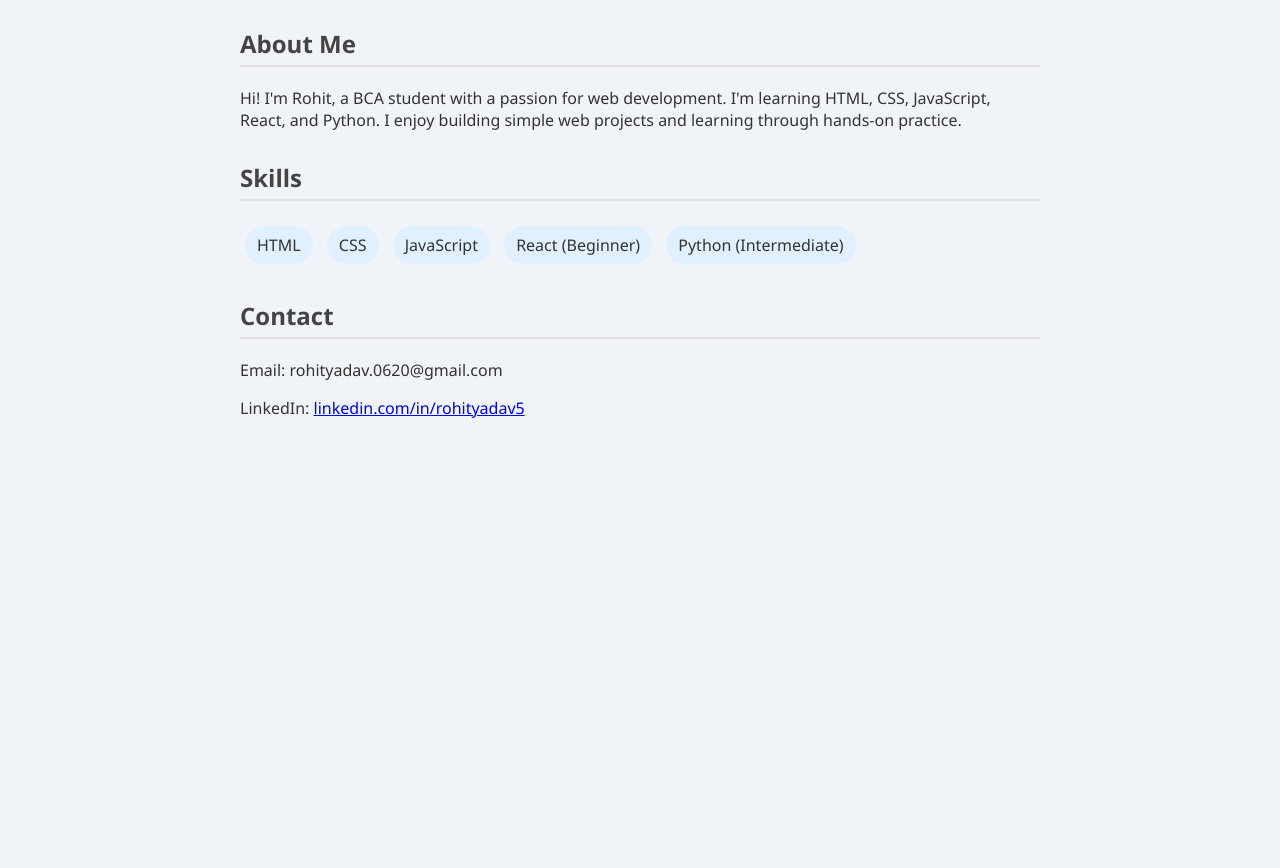
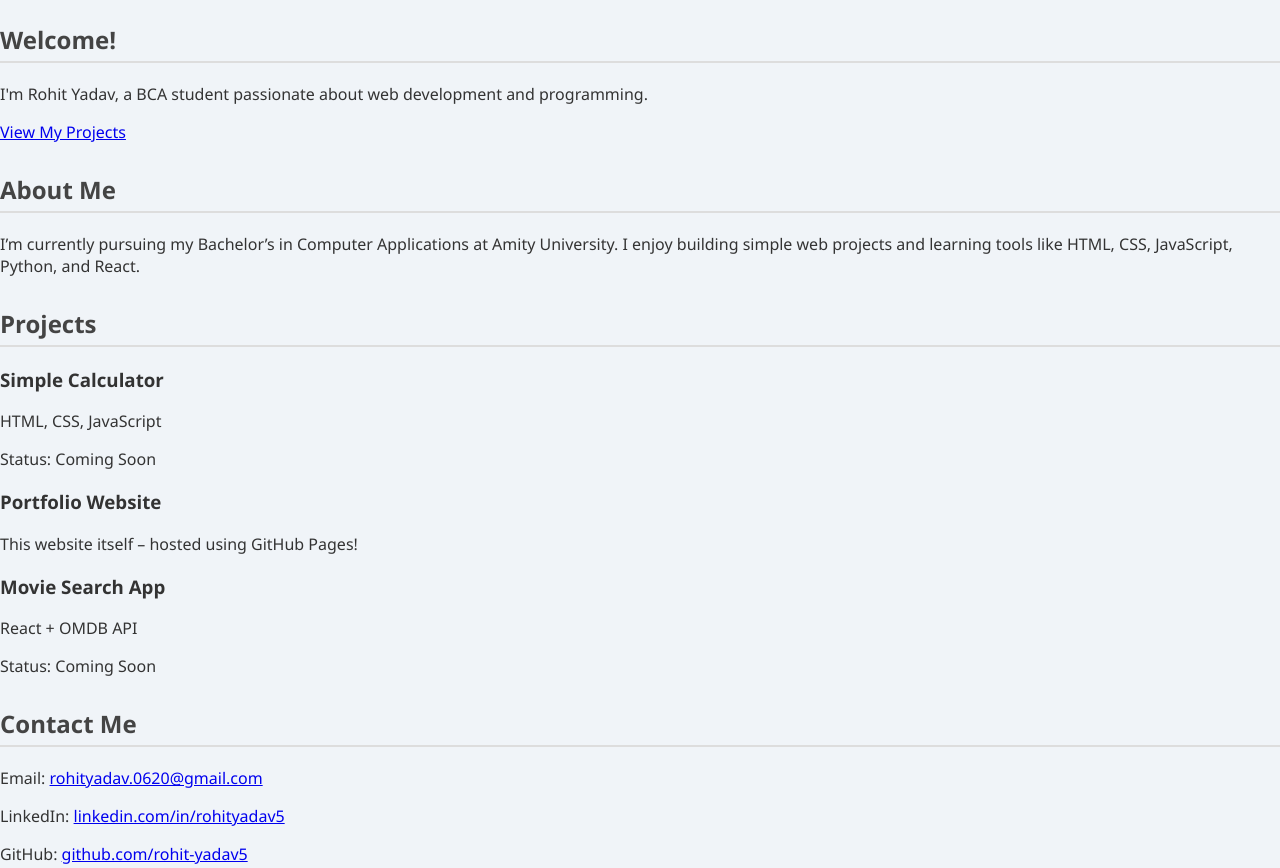
Before and after one commit to rohit-yadav5/rohit-yadav5.github.io, a plain HTML site: page index.html in a window 1280 px wide. Shown: the part 180-1048 px from the top of the page. Before the commit the page ends 800 px from the top, so only its background shows below. Drawn offline with Linux system fonts and the light colour scheme.

Commit message:
Update1 index.html

```diff
--- a/index.html
+++ b/index.html
@@ -3,39 +3,71 @@
 <head>
   <meta charset="UTF-8" />
   <meta name="viewport" content="width=device-width, initial-scale=1.0"/>
-  <title>Rohit Yadav | Web Developer</title>
+  <title>Rohit Yadav | Portfolio</title>
   <link rel="stylesheet" href="style.css" />
 </head>
 <body>
-  <div class="container">
+
+  <!-- Header / Navigation -->
   <header>
+    <nav>
       <h1>Rohit Yadav</h1>
-      <p>Aspiring Web Developer | Learning React & Python</p>
+      <ul>
+        <li><a href="#home">Home</a></li>
+        <li><a href="#about">About</a></li>
+        <li><a href="#projects">Projects</a></li>
+        <li><a href="#contact">Contact</a></li>
+      </ul>
+    </nav>
   </header>
 
-    <section class="about">
-      <h2>About Me</h2>
-      <p>Hi! I'm Rohit, a BCA student with a passion for web development. I'm learning HTML, CSS, JavaScript, React, and Python. I enjoy building simple web projects and learning through hands-on practice.</p>
+  <!-- Home Section -->
+  <section id="home" class="section">
+    <h2>Welcome!</h2>
+    <p>I'm Rohit Yadav, a BCA student passionate about web development and programming.</p>
+    <a href="#projects" class="btn">View My Projects</a>
   </section>
 
-    <section class="skills">
-      <h2>Skills</h2>
-      <ul>
-        <li>HTML</li>
-        <li>CSS</li>
-        <li>JavaScript</li>
-        <li>React (Beginner)</li>
-        <li>Python (Intermediate)</li>
-      </ul>
+  <!-- About Section -->
+  <section id="about" class="section">
+    <h2>About Me</h2>
+    <p>
+      I’m currently pursuing my Bachelor’s in Computer Applications at Amity University. I enjoy building simple web projects and learning tools like HTML, CSS, JavaScript, Python, and React.
+    </p>
   </section>
 
-    <section class="contact">
-      <h2>Contact</h2>
-      <p>Email: rohityadav.0620@gmail.com</p>
+  <!-- Projects Section -->
+  <section id="projects" class="section">
+    <h2>Projects</h2>
+    <div class="project-list">
+      <div class="project-card">
+        <h3>Simple Calculator</h3>
+        <p>HTML, CSS, JavaScript</p>
+        <p>Status: Coming Soon</p>
+      </div>
+      <div class="project-card">
+        <h3>Portfolio Website</h3>
+        <p>This website itself – hosted using GitHub Pages!</p>
+      </div>
+      <div class="project-card">
+        <h3>Movie Search App</h3>
+        <p>React + OMDB API</p>
+        <p>Status: Coming Soon</p>
+      </div>
+    </div>
+  </section>
+
+  <!-- Contact Section -->
+  <section id="contact" class="section">
+    <h2>Contact Me</h2>
+    <p>Email: <a href="mailto:rohityadav.0620@gmail.com">rohityadav.0620@gmail.com</a></p>
     <p>LinkedIn: <a href="https://linkedin.com/in/rohityadav5" target="_blank">linkedin.com/in/rohityadav5</a></p>
+    <p>GitHub: <a href="https://github.com/rohit-yadav5" target="_blank">github.com/rohit-yadav5</a></p>
   </section>
-  </div>
 
-  <script src="script.js"></script>
+  <footer>
+    <p>© 2025 Rohit Yadav. All rights reserved.</p>
+  </footer>
+
 </body>
 </html>
```
Lines whose indentation alone changed are shown as unchanged.
